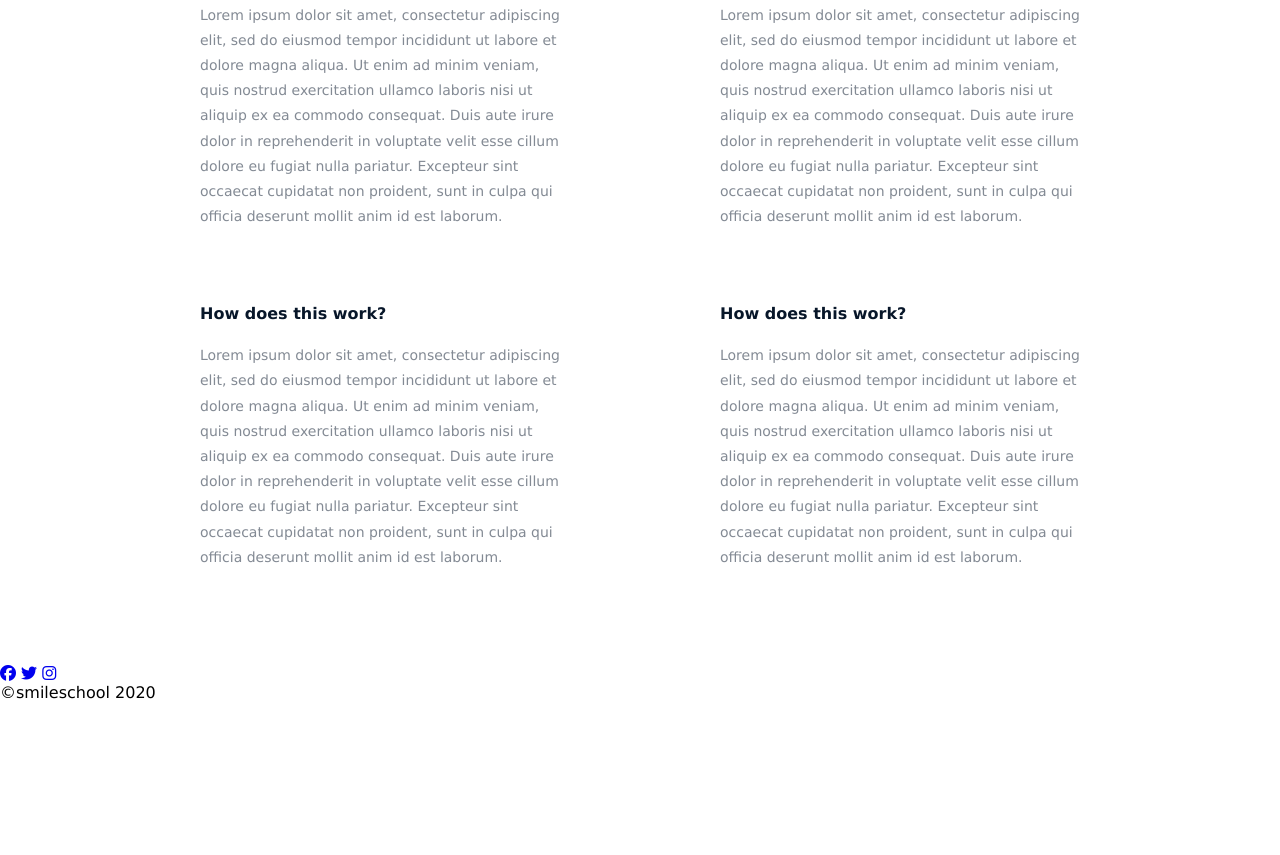
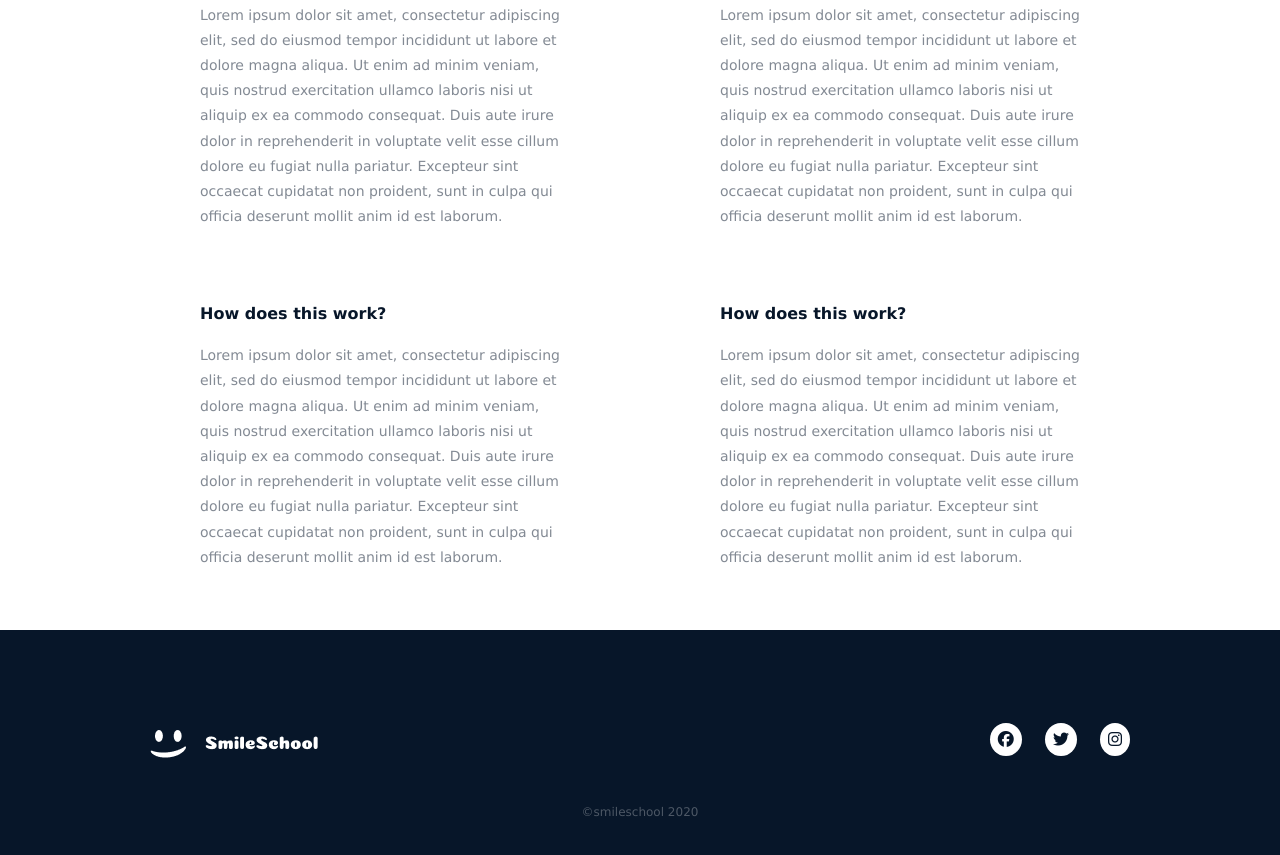
Before and after one commit to Ntihanabayo-Alphonse/alx_html_css, a plain HTML site: page css_advanced/index.html in a window 1280 px wide. Shown: the part 3048-3903 px from the top of the page. Before the commit the page ends 3750 px from the top, so only its background shows below. Drawn offline with Linux system fonts and the light colour scheme.

Commit message:
done with the footer styles

```diff
--- a/css_advanced/index.html
+++ b/css_advanced/index.html
@@ -198,7 +198,7 @@
     <!-- Footer -->
     <footer>
         <section>
-            <div>
+            <div class="footer_container">
                 <img src="./images/logo.png" alt="logo">
                 <div>
                     <a href="#"><i class="fa-brands fa-facebook"></i></a>
--- a/css_advanced/styles.css
+++ b/css_advanced/styles.css
@@ -79,6 +79,7 @@ button {
   font-size: 13px;
   font-weight: 600;
   box-shadow: 2px 2px 20px rgba(0, 0, 0, 0.3), -2px -2px 20px rgba(0, 0, 0, 0.3);
+  cursor: pointer;
 }
 
 .proz {
@@ -275,3 +276,34 @@ button {
   color: rgba(7, 22, 41, 0.5);
   line-height: 1.8;
 }
+
+/* Footer */
+footer {
+  background-color: #071629;
+  padding: 100px 150px 50px 150px;
+  /* color: #FFFFFF; */
+  /* text-align: center; */
+}
+
+.footer_container {
+  display: flex;
+  justify-content: space-between;
+}
+
+footer p {
+  text-align: center;
+  color: #FFFFFF48;
+  font-size: 12px;
+  margin-top: 45px;
+}
+
+footer a {
+  background-color: #FFFFFF;
+  color: #071629;
+  padding: 7px 8px;
+  border-radius: 50%;
+}
+
+footer a:not(:last-child) {
+  margin-right: 18px;
+}
```
